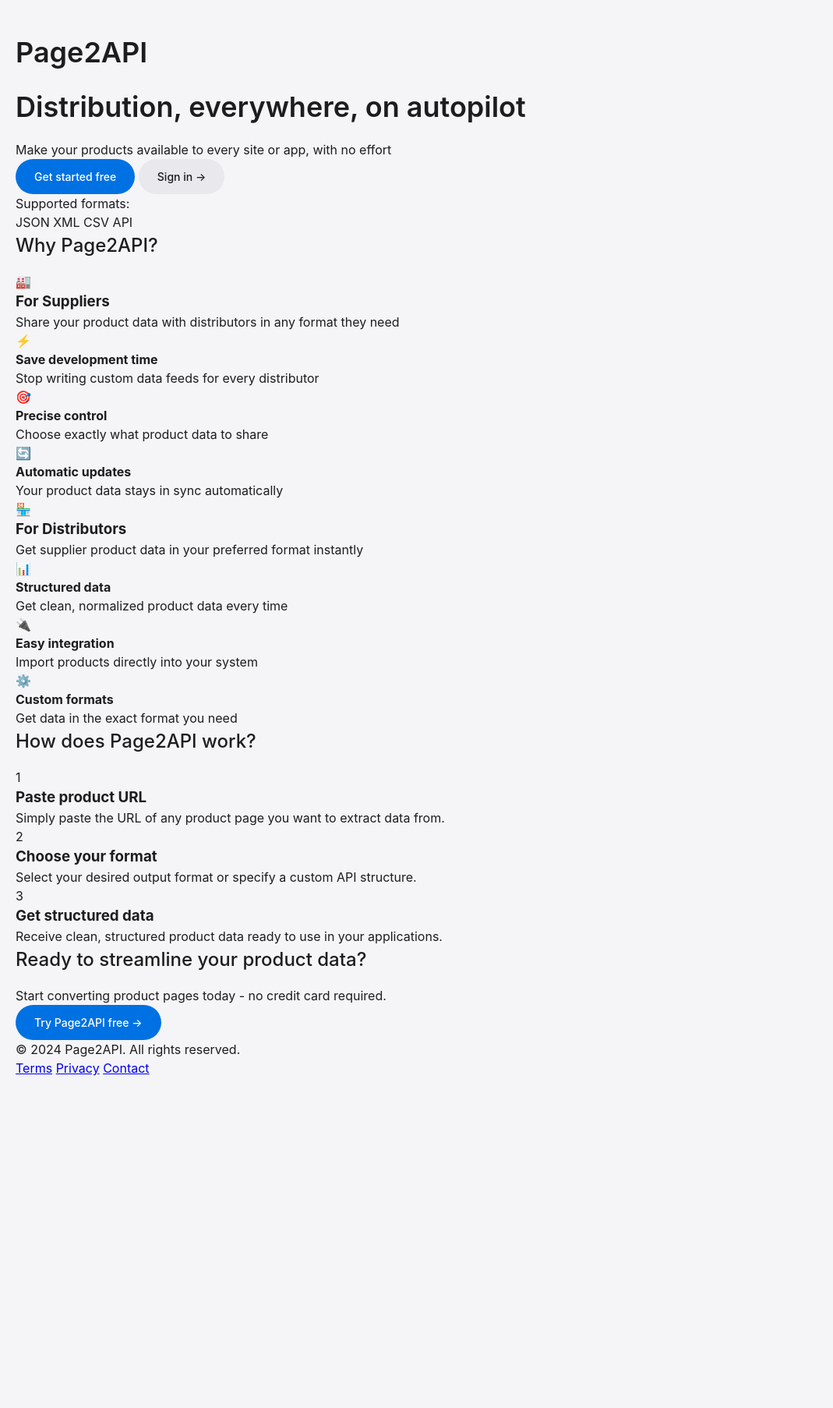
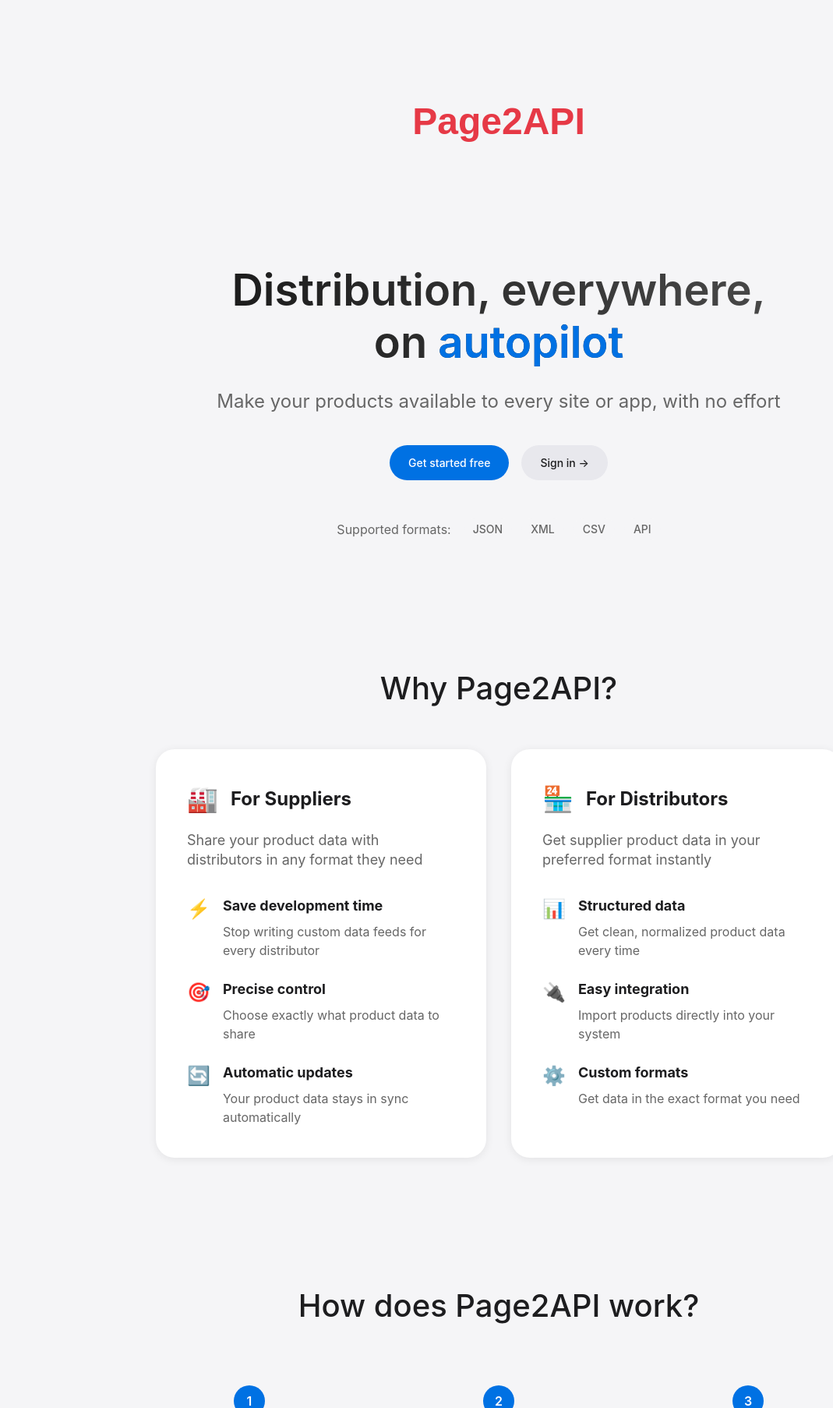
Before and after one commit to simoneliniIT/Page2API, a Flask app: page / in a window 1280 px wide. Shown: the top 1806 px of the page at 78% size, without its empty margins (0-1069 px from the left). Before the commit the page ends 1380 px from the top, so only its background shows below. Run offline with Flask 3, Linux system fonts and the light colour scheme.

Commit message:
Clean up files and update templates

```diff
--- a/templates/index.html
+++ b/templates/index.html
@@ -1,20 +1,16 @@
-<!DOCTYPE html>
-<html>
-<head>
-    <title>Page2API</title>
-    <link rel="stylesheet" href="/css/base.css">
-</head>
-<body>
+{% extends "base.html" %}
+
+{% block content %}
 <div class="brand">
     <h1 class="brand-title">Page2API</h1>
 </div>
 
 <div class="hero">
-        <h1>Distribution, everywhere, on <span class="highlight">autopilot</span></h1>
+    <h1><br>Distribution, everywhere, on <span class="highlight">autopilot</span></h1>
     <p class="hero-subtitle">Make your products available to every site or app, with no effort</p>
     <div class="hero-buttons">
-            <a href="/signup.html" class="button primary">Get started free</a>
-            <a href="/login.html" class="button secondary">Sign in →</a>
+        <a href="{{ url_for('signup') }}" class="button primary">Get started free</a>
+        <a href="{{ url_for('login') }}" class="button secondary">Sign in →</a>
     </div>
     <div class="supported-formats">
         <span>Supported formats:</span>
@@ -118,7 +114,7 @@
 <div class="cta-section">
     <h2>Ready to streamline your product data?</h2>
     <p>Start converting product pages today - no credit card required.</p>
-        <a href="/signup.html" class="button primary large">Try Page2API free →</a>
+    <a href="{{ url_for('signup') }}" class="button primary large">Try Page2API free →</a>
 </div>
 
 <div class="footer">
@@ -131,7 +127,278 @@
         </div>
     </div>
 </div>
+{% endblock %}
 
-    <script src="/js/app.js"></script>
-</body>
-</html>
+{% block extra_css %}
+<style>
+.brand {
+    text-align: center;
+    padding: 40px 20px 0;
+}
+
+.brand-title {
+    font-family: 'Montserrat', sans-serif;
+    font-size: 48px;
+    font-weight: 700;
+    color: #E63946;
+    margin: 0;
+    text-transform: none;
+    display: inline-block;
+}
+
+.hero {
+    text-align: center;
+    padding: 80px 20px;
+    max-width: 800px;
+    margin: 0 auto;
+}
+
+.hero h1 {
+    font-size: 56px;
+    line-height: 1.2;
+    margin-bottom: 24px;
+    background: linear-gradient(90deg, #1a1a1a, #4a4a4a);
+    background-clip: text;
+    -webkit-background-clip: text;
+    -webkit-text-fill-color: transparent;
+}
+
+.highlight {
+    color: #0071e3;
+    -webkit-text-fill-color: #0071e3;
+}
+
+.hero-subtitle {
+    font-size: 24px;
+    color: #666;
+    margin-bottom: 40px;
+    line-height: 1.4;
+}
+
+.hero-buttons {
+    display: flex;
+    gap: 16px;
+    justify-content: center;
+    margin-bottom: 48px;
+}
+
+.button.large {
+    padding: 16px 32px;
+    font-size: 18px;
+}
+
+.supported-formats {
+    display: flex;
+    align-items: center;
+    justify-content: center;
+    gap: 16px;
+    color: #666;
+}
+
+.format-icons {
+    display: flex;
+    gap: 12px;
+}
+
+.format {
+    padding: 4px 12px;
+    background: #f5f5f7;
+    border-radius: 16px;
+    font-size: 14px;
+    font-weight: 500;
+}
+
+.why-section {
+    padding: 80px 20px;
+    background: #f5f5f7;
+}
+
+.why-section h2 {
+    text-align: center;
+    font-size: 40px;
+    margin-bottom: 48px;
+}
+
+.user-types {
+    display: grid;
+    grid-template-columns: repeat(2, 1fr);
+    gap: 32px;
+    max-width: 1200px;
+    margin: 0 auto;
+    padding: 0 20px;
+}
+
+.user-type-card {
+    background: white;
+    padding: 40px;
+    border-radius: 24px;
+    box-shadow: 0 2px 12px rgba(0, 0, 0, 0.08);
+}
+
+.user-type-header {
+    display: flex;
+    align-items: center;
+    gap: 16px;
+    margin-bottom: 16px;
+}
+
+.user-type-icon {
+    font-size: 32px;
+}
+
+.user-type-header h3 {
+    font-size: 24px;
+    margin: 0;
+}
+
+.user-type-desc {
+    font-size: 18px;
+    color: #666;
+    margin-bottom: 32px;
+    line-height: 1.4;
+}
+
+.benefits-list {
+    display: flex;
+    flex-direction: column;
+    gap: 24px;
+}
+
+.benefit-item {
+    display: flex;
+    gap: 16px;
+    align-items: flex-start;
+}
+
+.benefit-item .benefit-icon {
+    font-size: 24px;
+    flex-shrink: 0;
+}
+
+.benefit-content h4 {
+    font-size: 18px;
+    margin: 0 0 8px 0;
+    color: #1d1d1f;
+}
+
+.benefit-content p {
+    margin: 0;
+    color: #666;
+    line-height: 1.5;
+}
+
+.how-it-works {
+    padding: 80px 20px;
+    text-align: center;
+}
+
+.how-it-works h2 {
+    font-size: 40px;
+    margin-bottom: 48px;
+}
+
+.steps {
+    display: grid;
+    grid-template-columns: repeat(auto-fit, minmax(250px, 1fr));
+    gap: 40px;
+    max-width: 1200px;
+    margin: 0 auto;
+}
+
+.step {
+    position: relative;
+    padding: 24px;
+}
+
+.step-number {
+    width: 40px;
+    height: 40px;
+    background: #0071e3;
+    color: white;
+    border-radius: 50%;
+    display: flex;
+    align-items: center;
+    justify-content: center;
+    font-weight: 600;
+    margin: 0 auto 24px;
+}
+
+.step h3 {
+    font-size: 20px;
+    margin-bottom: 16px;
+}
+
+.step p {
+    color: #666;
+    line-height: 1.6;
+}
+
+.cta-section {
+    text-align: center;
+    padding: 80px 20px;
+    background: #f5f5f7;
+}
+
+.cta-section h2 {
+    font-size: 40px;
+    margin-bottom: 16px;
+}
+
+.cta-section p {
+    color: #666;
+    margin-bottom: 32px;
+    font-size: 20px;
+}
+
+.footer {
+    padding: 40px 20px;
+    border-top: 1px solid #e5e5e5;
+}
+
+.footer-content {
+    max-width: 1200px;
+    margin: 0 auto;
+    display: flex;
+    justify-content: space-between;
+    align-items: center;
+}
+
+.footer-links {
+    display: flex;
+    gap: 24px;
+}
+
+.footer-links a {
+    color: #666;
+    text-decoration: none;
+}
+
+.footer-links a:hover {
+    color: #0071e3;
+}
+
+@media (max-width: 768px) {
+    .hero h1 {
+        font-size: 40px;
+    }
+
+    .hero-subtitle {
+        font-size: 20px;
+    }
+
+    .user-types {
+        grid-template-columns: 1fr;
+    }
+
+    .user-type-card {
+        padding: 32px;
+    }
+
+    .footer-content {
+        flex-direction: column;
+        gap: 20px;
+        text-align: center;
+    }
+}
+</style>
+{% endblock %}
--- a/wsgi.py
+++ b/wsgi.py
@@ -2,7 +2,7 @@ import sys
 import os
 
 # Add your project directory to the sys.path
-path = '/home/YOUR_PYTHONANYWHERE_USERNAME/Page2API'
+path = '/home/simonelini/Page2API'
 if path not in sys.path:
     sys.path.append(path)
 
```
Also changed, not shown: 3 other files. Lines whose indentation alone changed are shown as unchanged.
